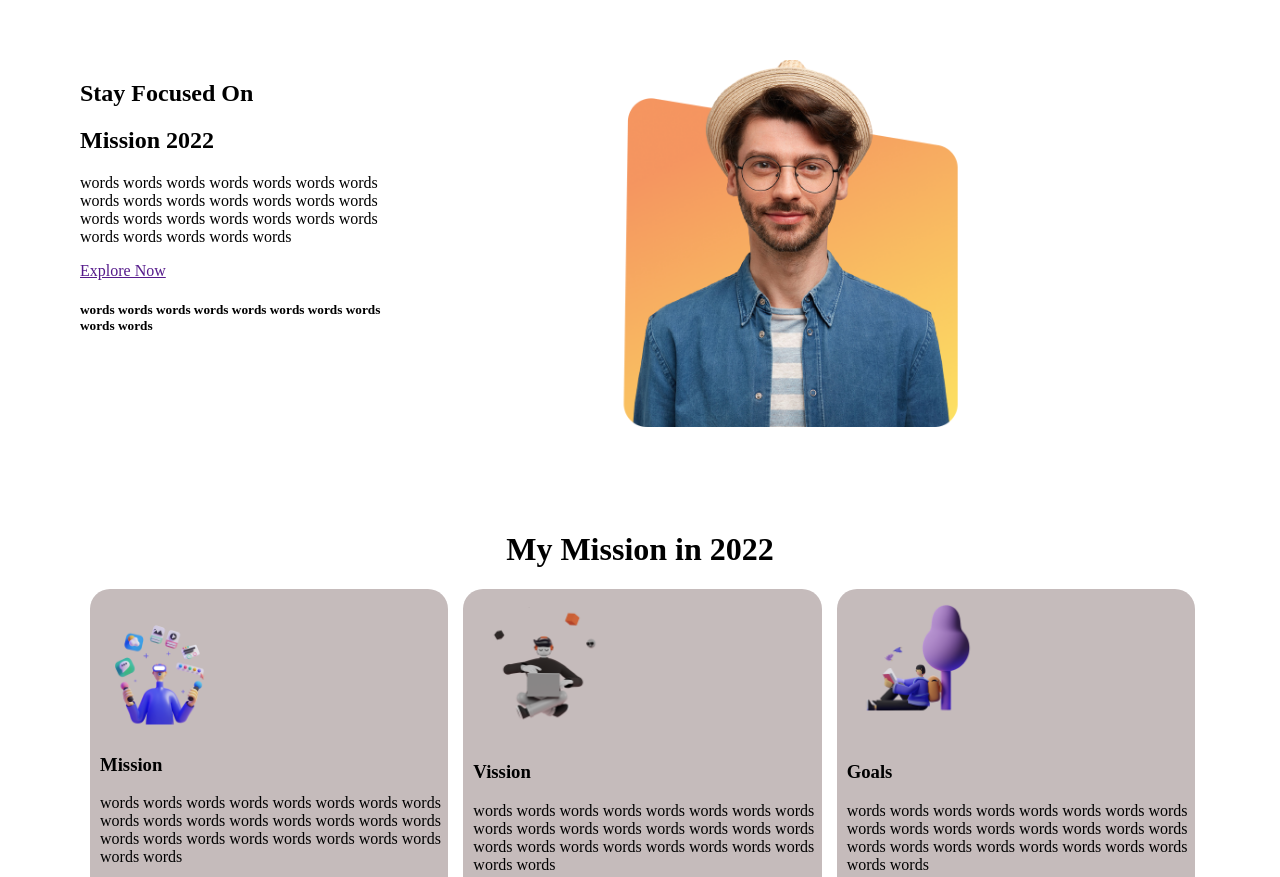
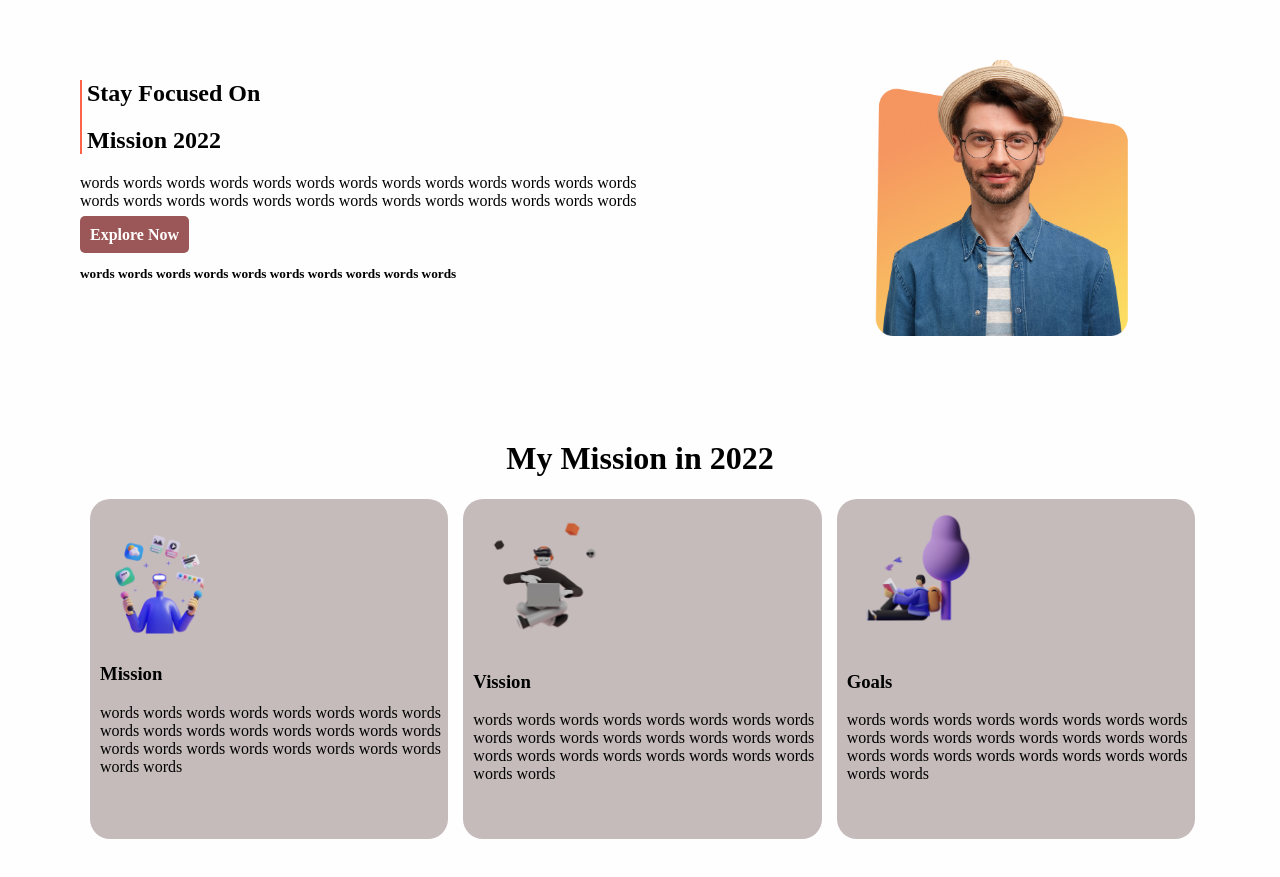
Before and after one commit to Jager0002/Assignment-1, a plain HTML site: page index.html in a window 1280 px wide. Shown: the top 877 px of the page. Drawn offline with Linux system fonts and the light colour scheme.

Commit message:
desgin touch 4

```diff
--- a/index.html
+++ b/index.html
@@ -13,10 +13,14 @@
    <section class="flexible-container">
 
      <div class="decoration">
-      <h1>Stay Focused On</h1>
-      <h1>Mission 2022</h1>
+
+      <div id="border-left">
+         <h1>Stay Focused On</h1>
+         <h1>Mission 2022</h1>
+      </div>
+
       <p>words words words words words words words words words words words words words words words words words words words words words words words words words words </p>
-      <a href="">Explore Now</a>
+      <a class="link-button" target="_blank" href="">Explore Now</a>
       <h5>words words words words words words words words words words </h5>
      </div>
 
@@ -84,7 +88,7 @@
          <h1>Develop</h1>
          <h1>Without Limits</h1>
          <p>words words words words words words words words words words words words words words words words words words words words words words words words words words </p>
-         <a href="">Read The Documentation</a>
+         <a class="link-button" target="_blank" href="">Read The Documentation</a>
       </div>
 
    </section>
@@ -96,7 +100,7 @@
          <h1>Know our</h1>
          <h1>Global Community</h1>
          <p>words words words words words words words words words words words words words words words words words words words words words words words words words words </p>
-         <a href="">Read The Documentation</a>
+         <a class="link-button" target="_blank" href="">Read The Documentation</a>
 
       </div>
 
@@ -121,7 +125,7 @@
       <div class="decoration">
          <h1>Stay safe with GoCorona</h1>
          <p>words words words words words words words words words words words words words words words words words words words words words words words words words words </p>
-         <a href="">App Features</a>
+         <a class="link-button" target="_blank" href="">App Features</a>
       </div>
 
    </section>
--- a/style.css
+++ b/style.css
@@ -1,5 +1,6 @@
 body{
    margin: 60px 80px 0px 80px;
+   background-color: rgb(255, 254, 254);
 }
 .flexible-container{
    display:flex;
@@ -10,10 +11,10 @@ body{
    text-align: center;
 }
 .decoration{
-   width: 30%;
+   width: 80%;
 }
 .decoration img{
-   width: 70%
+   width: 80%
 }
 .rest-pictures1{
    width: 600px;
@@ -26,7 +27,7 @@ body{
 .decoration1{
    width: 40%;
    padding-left: 10px;
-   border: 10px 10px 10px 10px;
+   border: 20px 20px 20px 20px;
    margin-right: 5px;
    margin-left: 10px;
    padding-top: 10px;
@@ -48,3 +49,17 @@ footer{
    margin-left: 200px;
    margin-bottom: 0px;
 }
+.link-button{
+   text-decoration: none;
+   background-color: rgb(155, 87, 87);
+   padding: 10px 10px;
+   color: white;
+   font-weight: 700;
+   border-radius: 5px;
+}
+
+#border-left{
+   border-left: 2px solid;
+   border-color: tomato;
+   padding-left: 5px;
+}
```
